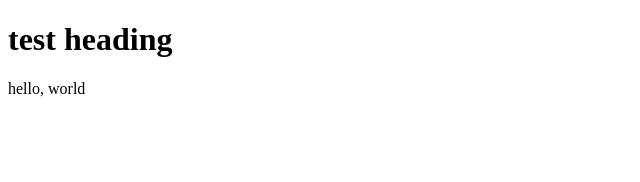
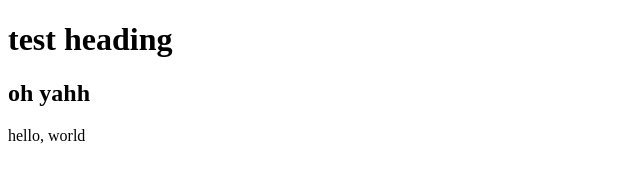
Before and after one commit to awfullotofcode/FinalProject, a plain HTML site: page home.html in a window 1280 px wide. Shown: the whole page, without its empty margins (0-640 px from the left). Drawn offline with Linux system fonts and the light colour scheme.

Commit message:
Update home.html to practice pull

```diff
--- a/home.html
+++ b/home.html
@@ -5,6 +5,7 @@
     </head>
     <body>
         <h1>test heading</h1>
+        <h2>oh yahh</h2>
         hello, world
     </body>
 </html>
```
